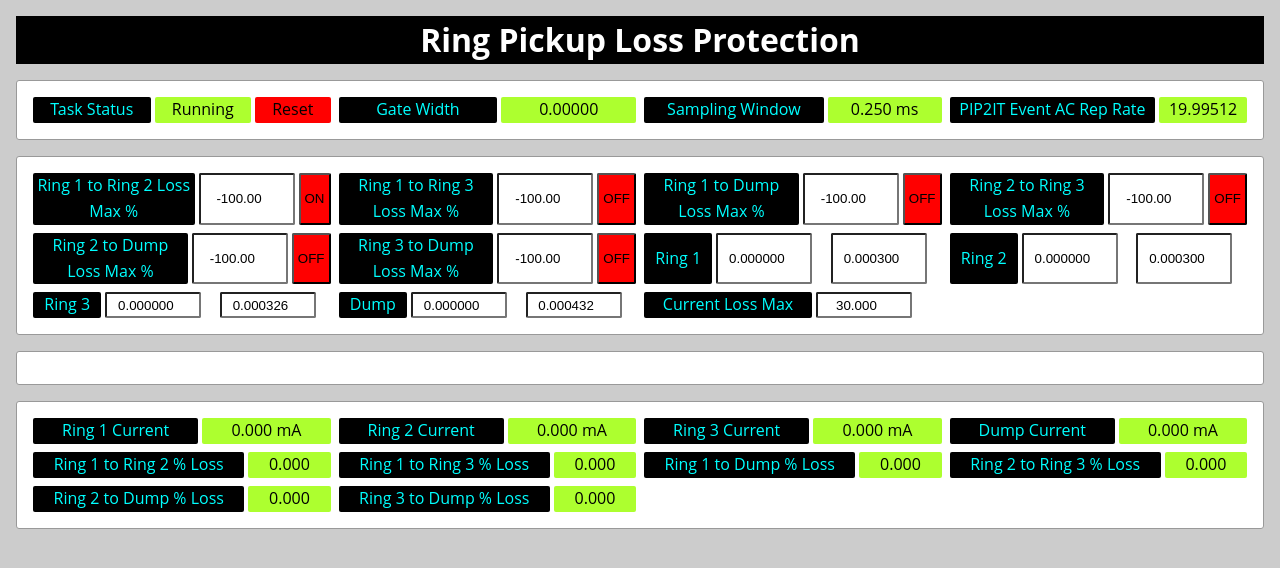
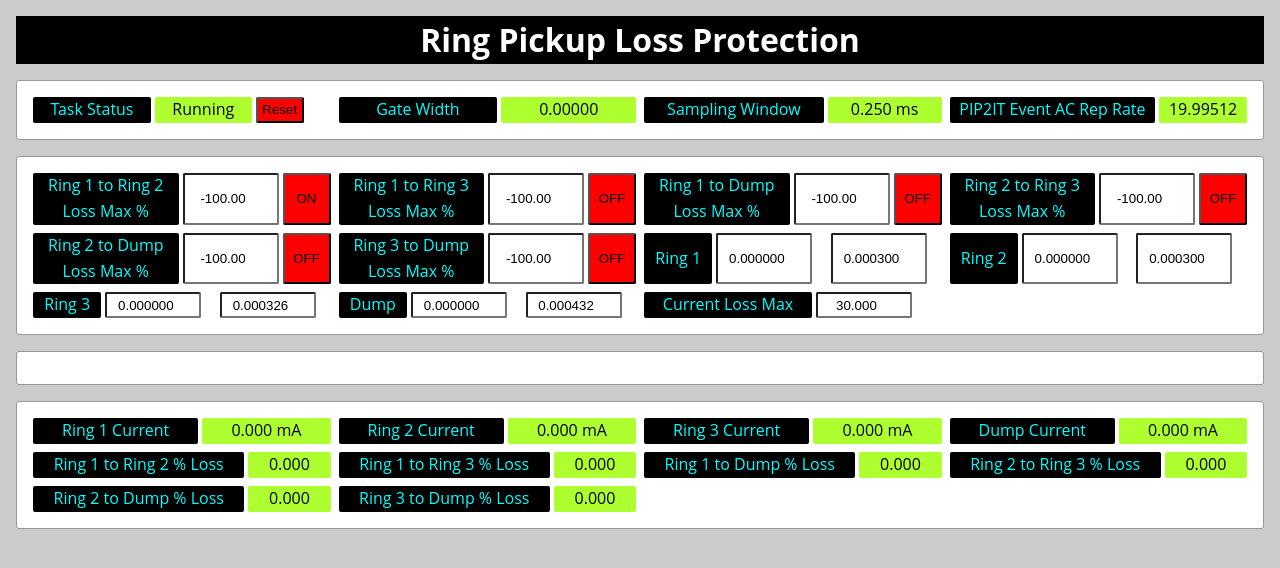
Before and after one commit to beauremus/grid-test, a plain HTML site: page index.html in a window 1280 px wide. Drawn offline with Linux system fonts and the light colour scheme.

Commit message:
Fix style.

```diff
--- a/index.html
+++ b/index.html
@@ -14,7 +14,7 @@
             <section class="status-group control-group">
                 <span class="description">Task Status</span>
                 <span class="status">Running</span>
-                <span class="control">Reset</span>
+                <button class="control">Reset</button>
             </section>
             <section class="reading-group">
                 <span class="description">Gate Width</span>
--- a/style.css
+++ b/style.css
@@ -62,6 +62,7 @@ main>section>section>* {
 .control {
     background: red;
     color: black;
+    width: 3rem;
 }
 
 .setting {
```
